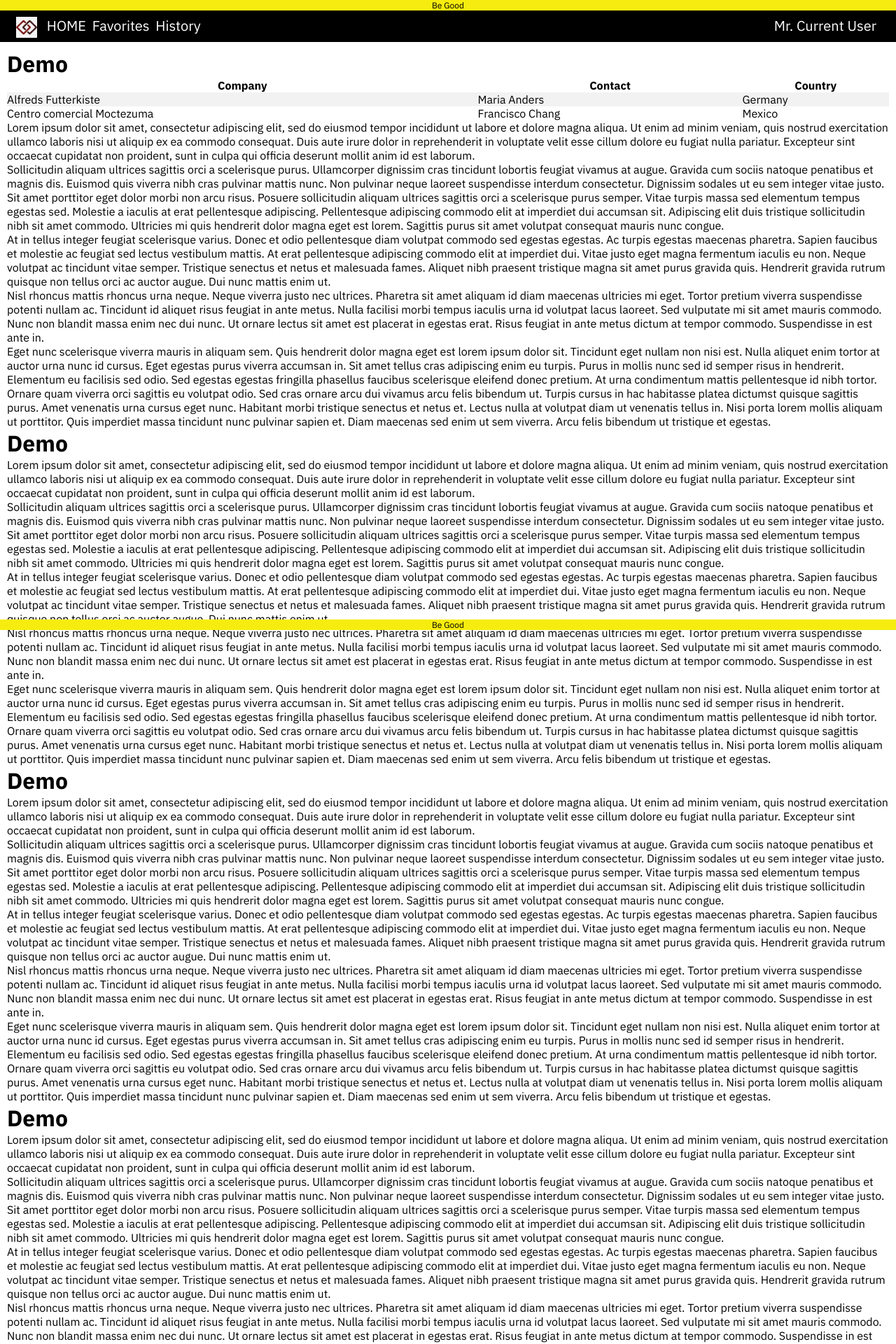
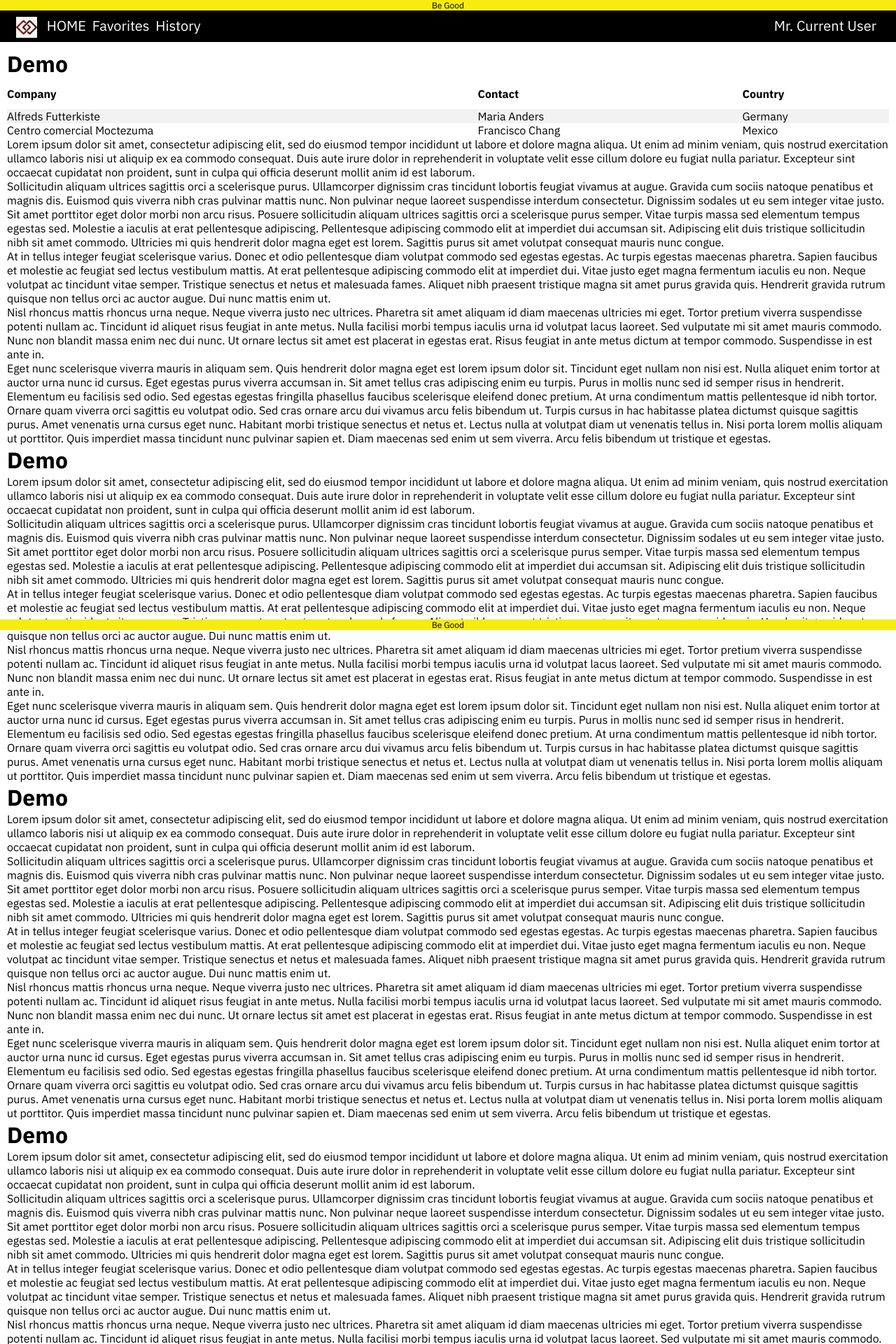
Before and after one commit to gothamgo/demo, a Jekyll site: the page built from index.html, in a window 1280 px wide. Shown: the top 1920 px of the page at 70% size. Built offline with Jekyll 4.4.1, drawn with Linux system fonts in a browser that asks for light colours.

Commit message:
Update table.html

```diff
--- a/_includes/table.html
+++ b/_includes/table.html
@@ -1,10 +1,9 @@
 <style>
   table.table {
-    padding: 10px;
     border-collapse: collapse;
     width: 100%;
   }
-  table th.header {
+  table.table th {
     padding-top: 12px;
     padding-bottom: 12px;
     text-align: left;
```
